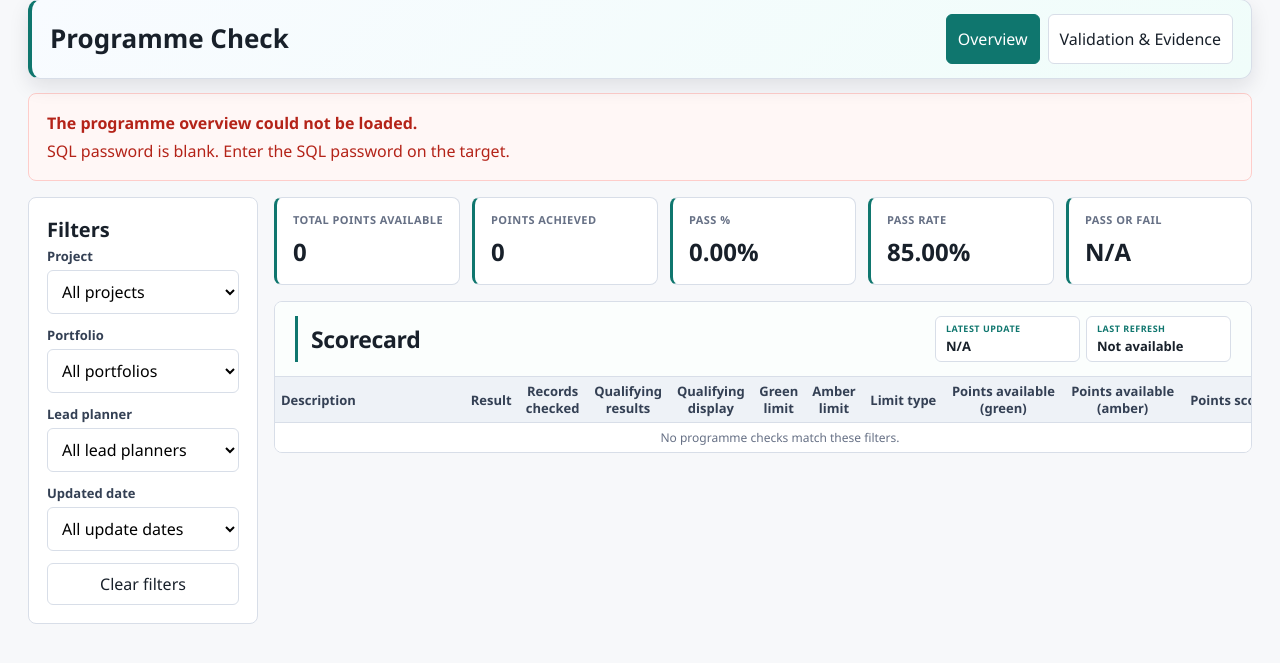
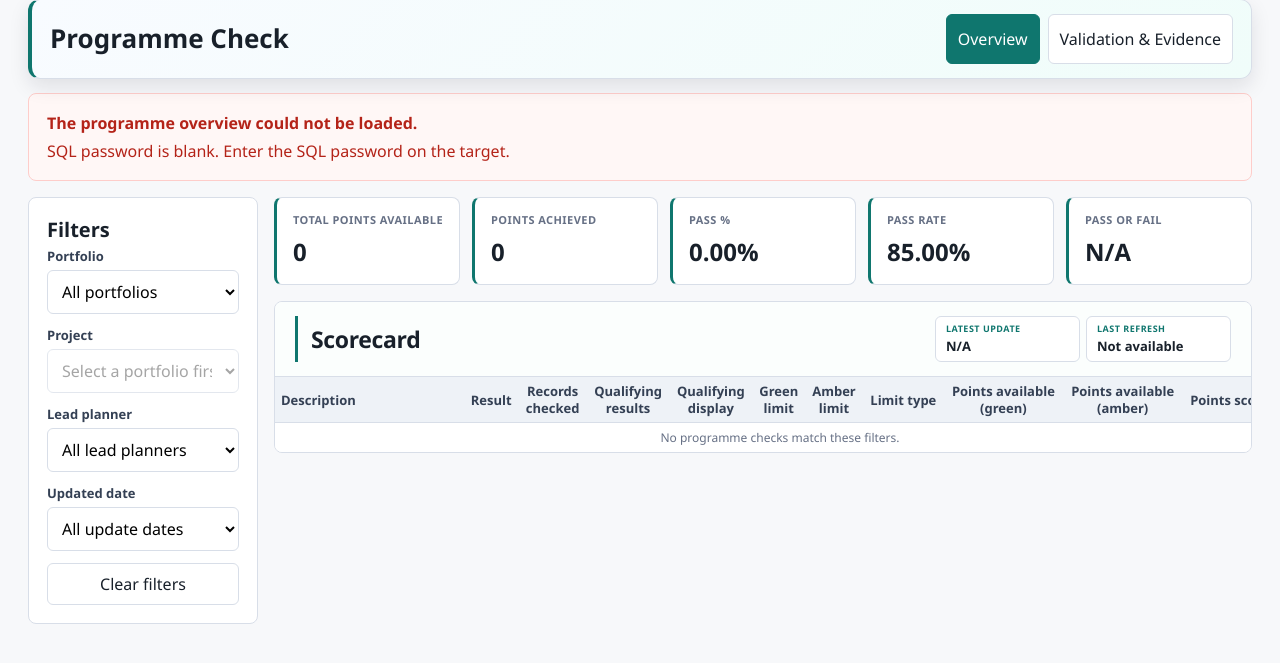
Before and after one commit to mathew-bateman/P6, a Django app: page /schedule-quality/overview/ in a window 1280 px wide. Shown: the part 82-745 px from the top of the page. Run offline with Django 5.2, Linux system fonts and the light colour scheme; the visitor is signed in with stand-in values (Sample User, id 1); parts of the project's set-up code (start-up, migrations or seed data) failed here and were passed over; some libraries are stand-ins or nearby versions.

Commit message:
feat: scope project filters by portfolio

```diff
--- a/backups/views.py
+++ b/backups/views.py
@@ -3,6 +3,7 @@ from __future__ import annotations
 import logging
 import re
 import secrets
+from dataclasses import replace
 from datetime import date
 
 from django.contrib import messages
@@ -395,6 +396,38 @@ class ScheduleQualityReportFiltersMixin:
             check_code=self.request.GET.get("check", "").strip()[:50],
         )
 
+    def _filter_options_for_filters(
+        self,
+        filters: ScheduleQualityValidationFilters,
+    ) -> tuple[ScheduleQualityValidationFilters, dict[str, list[object]]]:
+        options = fetch_validation_filter_options()
+        projects = options["projects"]
+        selected_project = next(
+            (
+                project
+                for project in projects
+                if project["proj_id"] == filters.project_id
+            ),
+            None,
+        )
+        project_portfolio = (
+            str(selected_project["portfolio"])
+            if selected_project and selected_project.get("portfolio")
+            else ""
+        )
+
+        if filters.portfolio and project_portfolio and filters.portfolio != project_portfolio:
+            filters = replace(filters, project_id=None)
+        elif filters.project_id is not None and not filters.portfolio and project_portfolio:
+            filters = replace(filters, portfolio=project_portfolio)
+
+        scoped_projects = [
+            project
+            for project in projects
+            if filters.portfolio and project.get("portfolio") == filters.portfolio
+        ]
+        return filters, {**options, "projects": scoped_projects}
+
 
 class ScheduleQualityOverviewView(
     StaffRequiredMixin,
@@ -413,8 +446,9 @@ class ScheduleQualityOverviewView(
         filters = self._filters()
         context["validation_filters"] = filters
         try:
-            options = fetch_validation_filter_options()
+            filters, options = self._filter_options_for_filters(filters)
             overview = fetch_programme_overview(filters)
+            context["validation_filters"] = filters
             context.update(options)
             context.update(overview)
             latest_runs = fetch_schedule_quality_refresh_history(
@@ -461,11 +495,12 @@ class ScheduleQualityValidationView(
     def get_context_data(self, **kwargs):
         context = super().get_context_data(**kwargs)
         filters = self._filters()
+        context["validation_filters"] = filters
         page_number = parse_non_negative_int(self.request.GET.get("page"), 1) or 1
         page_size = SCHEDULE_QUALITY_EVIDENCE_PAGE_SIZE
-        context["validation_filters"] = filters
         try:
-            options = fetch_validation_filter_options()
+            filters, options = self._filter_options_for_filters(filters)
+            context["validation_filters"] = filters
             summary_rows = fetch_validation_summary(filters)
             evidence_rows, evidence_count = fetch_validation_evidence(
                 filters,
--- a/templates/backups/partials/schedule_quality_overview_results.html
+++ b/templates/backups/partials/schedule_quality_overview_results.html
@@ -6,20 +6,20 @@
               hx-target=".overview-layout"
               hx-push-url="true">
             <div class="field">
-                <label for="overview-project">Project</label>
-                <select id="overview-project" name="project">
-                    <option value="">All projects</option>
-                    {% for project in projects %}
-                        <option value="{{ project.proj_id }}" {% if validation_filters.project_id == project.proj_id %}selected{% endif %}>{{ project.proj_short_name|default:"Unnamed project" }}</option>
+                <label for="overview-portfolio">Portfolio</label>
+                <select id="overview-portfolio" name="portfolio" onchange="this.form.elements.project.value = ''">
+                    <option value="">All portfolios</option>
+                    {% for portfolio in portfolios %}
+                        <option value="{{ portfolio }}" {% if validation_filters.portfolio == portfolio %}selected{% endif %}>{{ portfolio }}</option>
                     {% endfor %}
                 </select>
             </div>
             <div class="field">
-                <label for="overview-portfolio">Portfolio</label>
-                <select id="overview-portfolio" name="portfolio">
-                    <option value="">All portfolios</option>
-                    {% for portfolio in portfolios %}
-                        <option value="{{ portfolio }}" {% if validation_filters.portfolio == portfolio %}selected{% endif %}>{{ portfolio }}</option>
+                <label for="overview-project">Project</label>
+                <select id="overview-project" name="project" {% if not validation_filters.portfolio %}disabled{% endif %}>
+                    <option value="">{% if validation_filters.portfolio %}All projects in {{ validation_filters.portfolio }}{% else %}Select a portfolio first{% endif %}</option>
+                    {% for project in projects %}
+                        <option value="{{ project.proj_id }}" {% if validation_filters.project_id == project.proj_id %}selected{% endif %}>{{ project.proj_short_name|default:"Unnamed project" }}</option>
                     {% endfor %}
                 </select>
             </div>
```
Also changed, not shown: backups/tests/test_schedule_quality_reporting.py (+44 -0 lines), templates/backups/schedule_quality_validation.html (+10 -10 lines).
